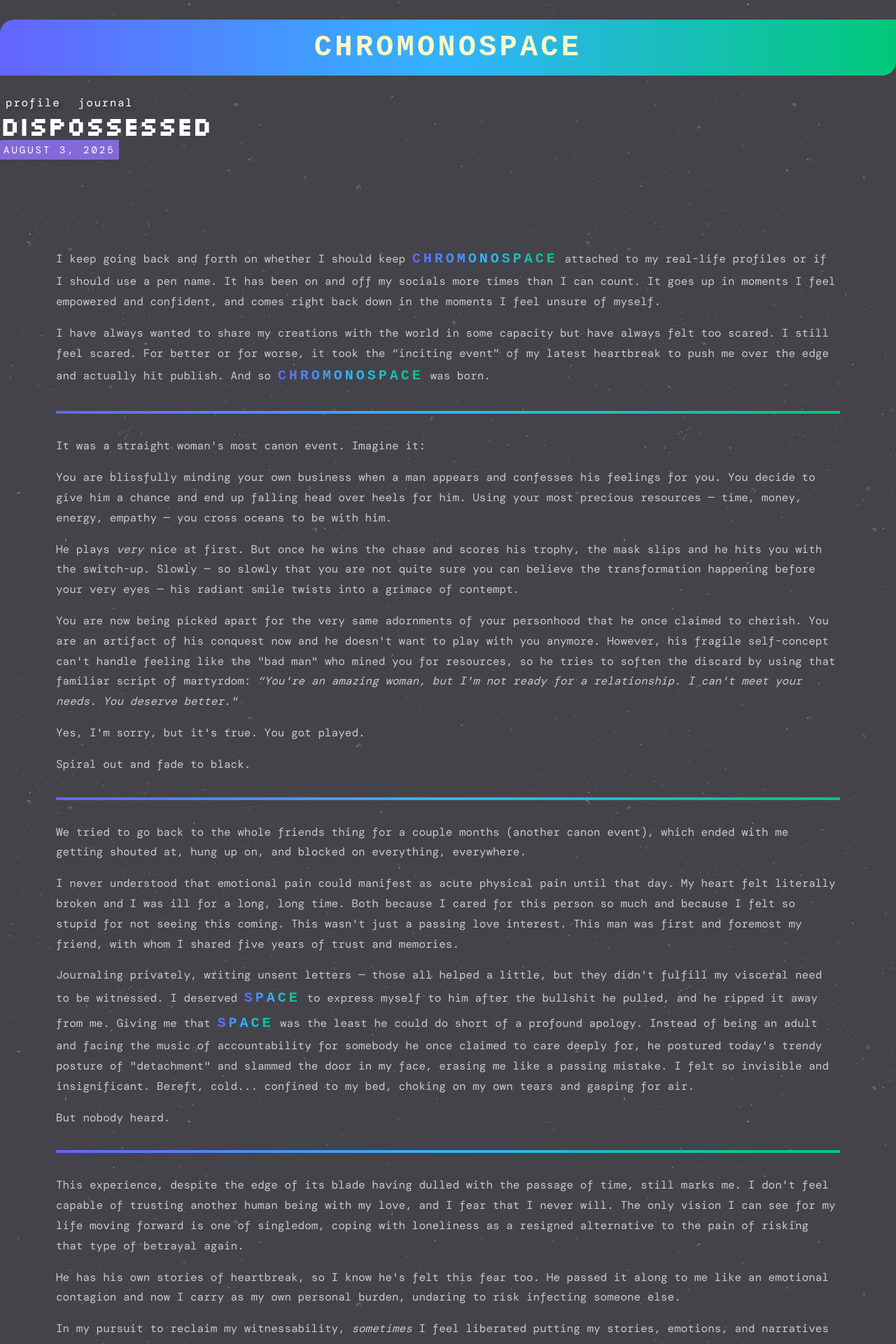
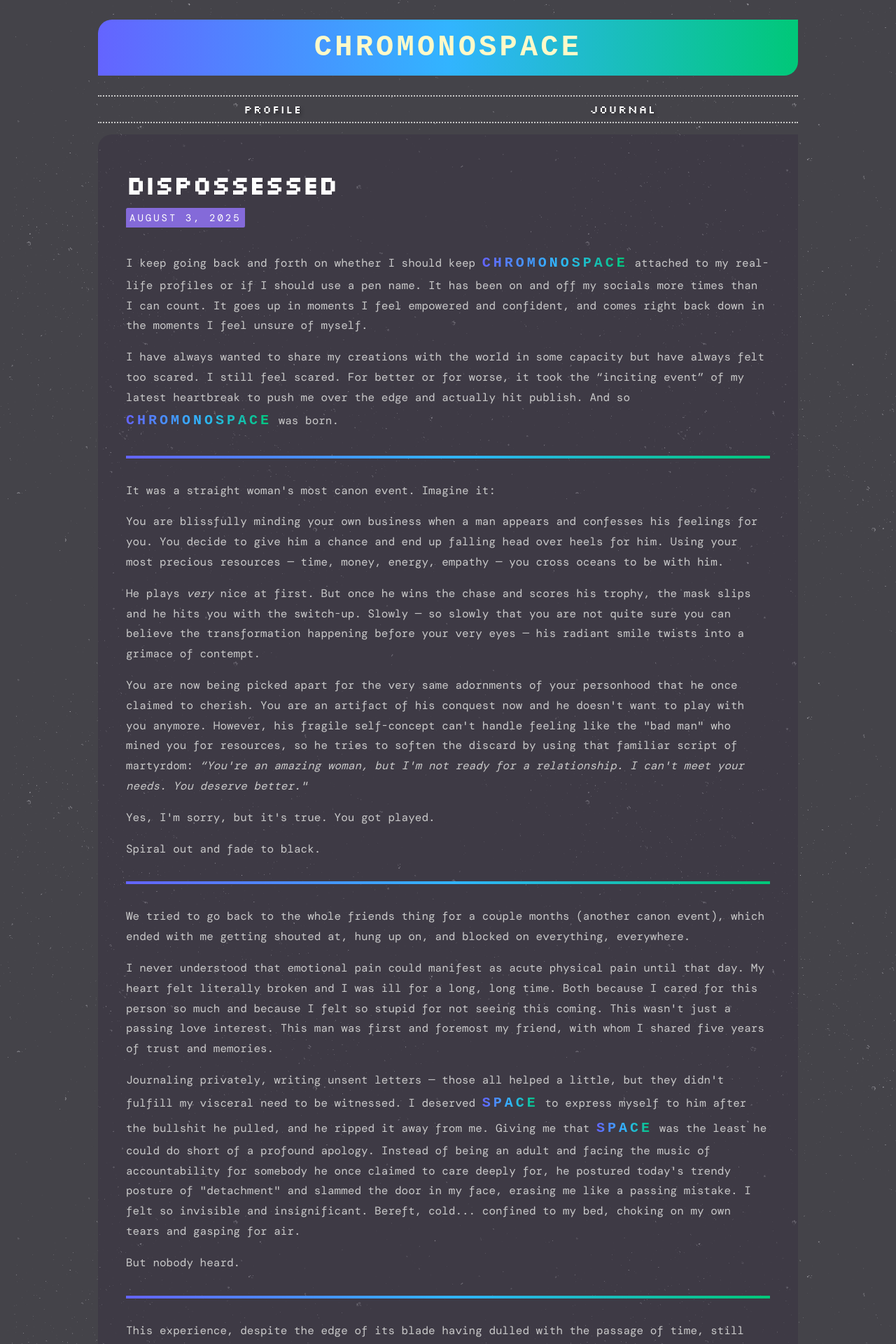
Before and after one commit to iridiumquartz/chromonospace, a Jekyll site: the page built from journal/20250803.html, in a window 1280 px wide. Shown: the top 1920 px of the page at 70% size. Built offline with Jekyll 4.4.1, drawn with Linux system fonts in a browser that asks for light colours; some web fonts are replaced.

Commit message:
Update 20250803.html

```diff
--- a/journal/20250803.html
+++ b/journal/20250803.html
@@ -1,26 +1,13 @@
-<!DOCTYPE html>
-<html lang="en">
-<head>
-    <meta charset="UTF-8">
-    <meta name="viewport" content="width=1024">
-    <link href="../style.css" rel="stylesheet">
-    <link rel="icon" type="image/png" href="/assets/favicon-dark.png" media="(prefers-color-scheme: dark)">
-    <link rel="icon" type="image/png" href="/assets/favicon-light.png" media="(prefers-color-scheme: light)">
-    <link rel="icon" type="image/png" href="/assets/favicon-dark.png">
-    <title>j o u r n a l ★ s p a c e</title>
-</head>
-<body>
-    <div class="container-y">
-        <header>
-            <h1>chromonospace</h1>
-        </header>
-        <nav-component></nav-component>
+---
+layout: default
+title: "j o u r n a l ★ s p a c e"
+---
+<article>
     <div class="blogtitledate">
         <h2>dispossessed</h2>
         <span><em>August 3, 2025</em></span>
     </div>
-        <section>
-            <article>
+
     <p>I keep going back and forth on whether I should keep <strong>chromonospace</strong> attached to my real-life profiles or if I should use a pen name. It has been on and off my socials more times than I can count. It goes up in moments I feel empowered and confident, and comes right back down in the moments I feel unsure of myself.
 
     <p>I have always wanted to share my creations with the world in some capacity but have always felt too scared. I still feel scared. For better or for worse, it took the “inciting event” of my latest heartbreak to push me over the edge and actually hit publish. And so <strong>chromonospace</strong> was born.
@@ -68,9 +55,3 @@
 
     <p>Maybe one day I will sustain the courage to leave this site up for good. Maybe one day I will finally believe I'm worth witnessing in spite of the fact that he didn't.
 </article>
-        </section>
-        <footer></footer>
-    </div>
-    <script src="/script.js"></script>
-</body>
-</html>
```
Lines whose indentation alone changed are shown as unchanged.
